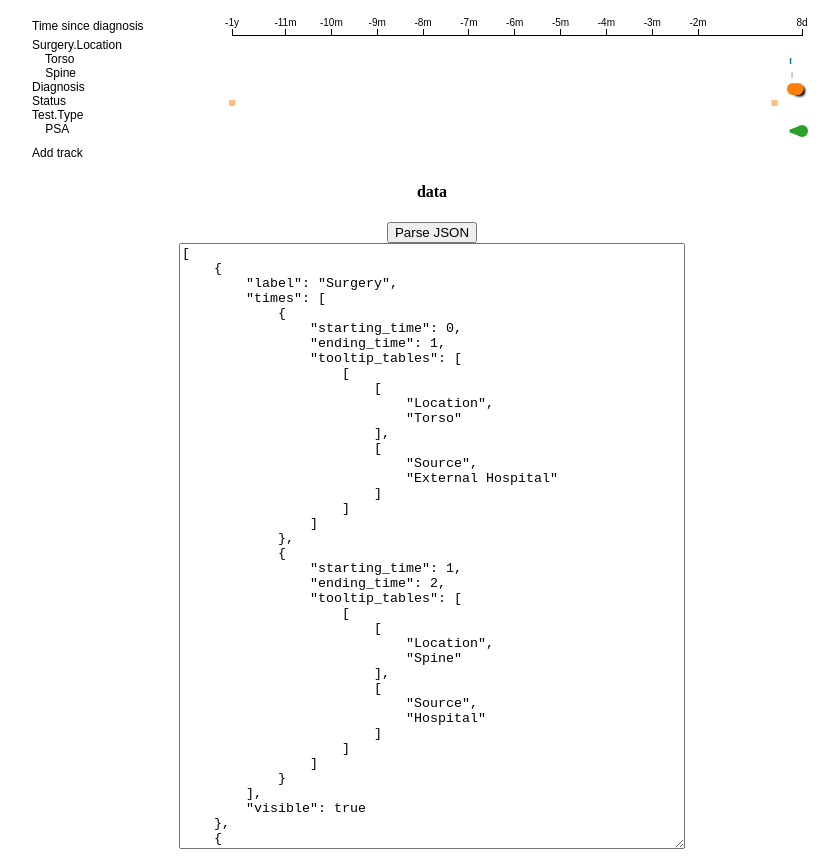
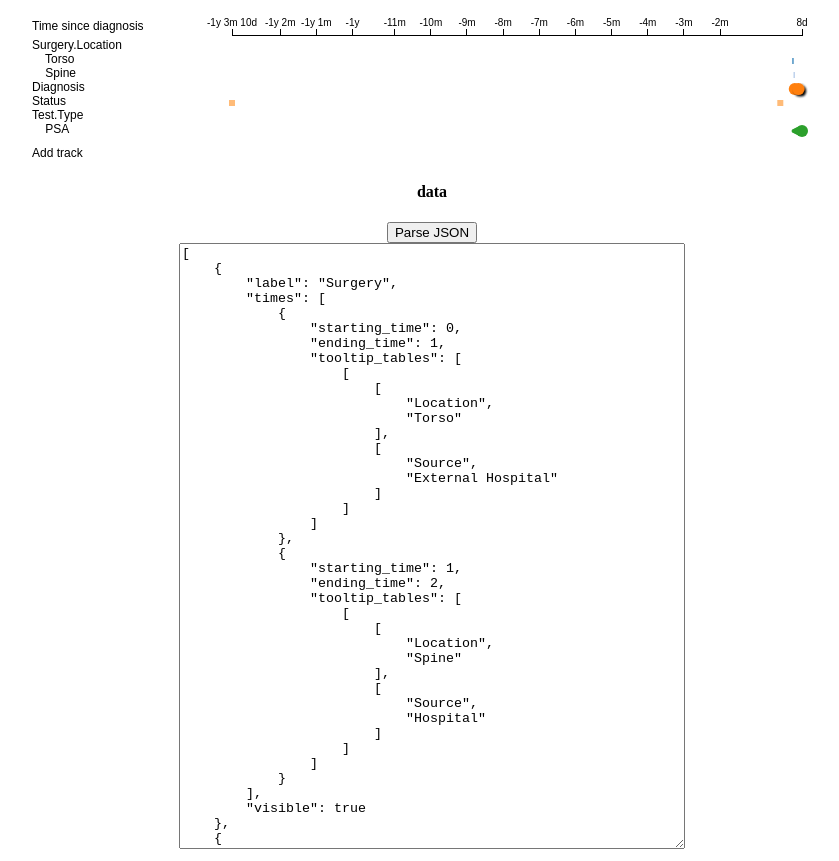
Before and after one commit to cBioPortal/clinical-timeline, a plain HTML site: page index.html in a window 1280 px wide. Shown: the part 44-905 px from the top of the page, without its empty margins (208-1047 px from the left). Drawn offline with nearby package versions, Linux system fonts and the light colour scheme.

Commit message:
Add zoom explanation and change month formatting
Bottom right shows zoom explanation. Incorrect conversion of months to days
would sometimes result in an odd timeline axis.

```diff
--- a/index.html
+++ b/index.html
@@ -19,6 +19,9 @@
       shape-rendering: crispEdges;
     }
 
+    #timelineZoomOut {
+      fill: blue;
+    }
     .axis text {
       font-family: sans-serif;
       font-size: 10px;
@@ -43,6 +46,12 @@
     }
     #timeline {
       width: 100%;
+      -webkit-touch-callout: none;
+      -webkit-user-select: none;
+      -khtml-user-select: none;
+      -moz-user-select: none;
+      -ms-user-select: none;
+      user-select: none;
     }
     .g_main {
       pointer-events: all;
@@ -106,7 +115,7 @@
             5,"display":"circle","tooltip_tables":[[["Health",3],["MRI","bad right"]]]},
         ],visible:true},
       {label:"Status", times: [
-         {"starting_time": -365, "ending_time": -365, "display":"square", "tooltip_tables":[[["TOOLTIP","TEST"],["TOOLTIP2","TEST3"]]]},
+         {"starting_time": -465, "ending_time": -465, "display":"square", "tooltip_tables":[[["TOOLTIP","TEST"],["TOOLTIP2","TEST3"]]]},
          {"starting_time": -10, "ending_time": -10, "display":"square", "tooltip_tables":[[["TOOLTIP","TEST"],["TOOLTIP2","TEST3"]]]}],visible:true},
       {label:"Test", times: [
         {"starting_time": 1, "ending_time": 1,
--- a/js/clinicalTimeline.js
+++ b/js/clinicalTimeline.js
@@ -124,7 +124,7 @@ window.clinicalTimeline = (function(){
     g.attr("class", "g_main");
     var gBoundingBox = g[0][0].getBoundingClientRect();
     var drawRect = false;
-    var overlayRect = g.insert("rect", ".axis").attr("id","overlayRect").style("visibility","hidden").style("cursor", "zoom-in").attr("x", 200).attr("y", 0).attr("width", gBoundingBox.width).attr("height", gBoundingBox.height);
+    var overlayRect = g.insert("rect", ".axis").attr("id","overlayRect").style("visibility","hidden").style("cursor", "zoom-in").attr("x", 180).attr("y", 0).attr("width", gBoundingBox.width + 20).attr("height", gBoundingBox.height);
     var originX;
     overlayRect.on("mousedown", function() {
       d3.select("#zoomRect").remove();
@@ -150,6 +150,11 @@ window.clinicalTimeline = (function(){
           d3.select("#zoomRect").attr("width", originX - mouseX);
         }
       }
+      d3.select("#timelineZoomExplanation").style("visibility", "visible");
+      return false;
+    });
+    overlayRect.on("mouseout", function() {
+      d3.select("#timelineZoomExplanation").style("visibility", "hidden");
       return false;
     });
     overlayRect.on("mouseup", function() {
@@ -171,6 +176,7 @@ window.clinicalTimeline = (function(){
             .text("Zoom out")
             .style("cursor", "zoom-out")
             .attr("id", "timelineZoomOut");
+          d3.select("#timelineZoomExplanation").text("");
           zoomBtn.on("click", function() {
             beginning = "0";
             ending = 0;
@@ -178,10 +184,20 @@ window.clinicalTimeline = (function(){
             timeline();
             d3.select(divId).style("visibility", "visible");
             this.remove();
+            d3.select("#timelineZoomExplanation").text("Click + drag to zoom");
           });
         }
       }
     });
+    if ($("#timelineZoomOut")[0] === undefined) {
+      var zoomExplanation = d3.select(divId + " svg")
+        .insert("text")
+        .attr("transform", "translate("+(parseInt(svg.attr("width"))-120)+", "+parseInt(svg.attr("height")-5)+")")
+        .attr("class", "timeline-label")
+        .text("")
+        .attr("id", "timelineZoomExplanation")
+        .style("visibility", "hidden");
+    }
 
     // Add white background for labels to prevent timepoint overlap
     d3.select(divId + " svg")
@@ -743,12 +759,12 @@ window.clinicalTimeline = (function(){
           for (i=minTime.y; i < maxTime.y; i++) {
               tickValues.push(i * maxTime.daysPerYear);
           }
-      } else if (timePeriod.y > 0 || timePeriod.m  >= 1) {
+      } else if (timePeriod.y > 0 || timePeriod.m  >= 2) {
           tickValues.push(parseInt(beginning));
           for (i=minTime.m + minTime.y * 12 + 1; i < maxTime.m + maxTime.y * 12 - 1; i++) {
-              tickValues.push(i * maxTime.daysPerMonth);
+              tickValues.push(i * maxTime.daysPerMonth + parseInt(i/12) * 5);
           }
-      } else if (timePeriod.d > 12) {
+      } else if (timePeriod.d + timePeriod.m * timePeriod.daysPerMonth > 12) {
           for (i=parseInt(beginning); i < parseInt(ending) - 1; i+=3) {
               tickValues.push(i);
           }
```
